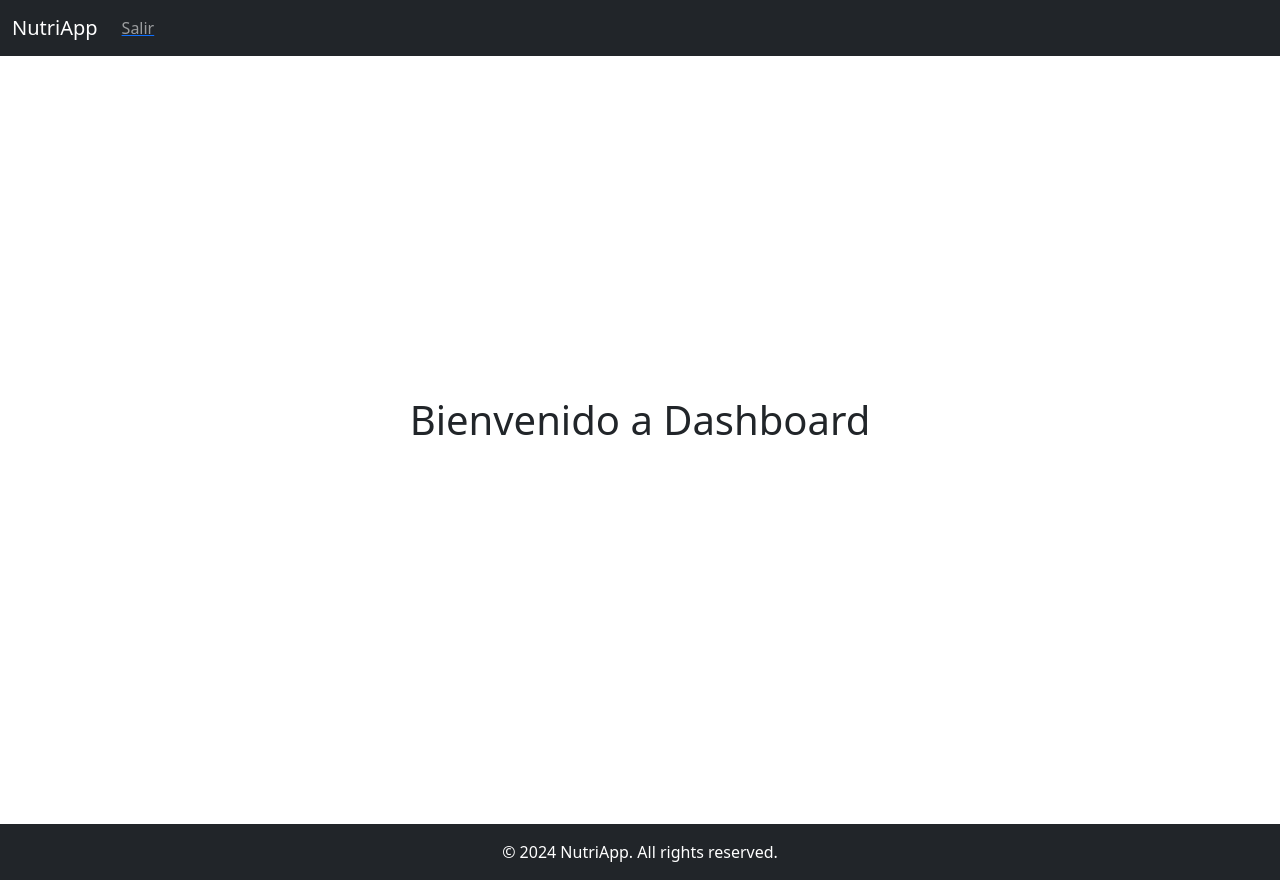
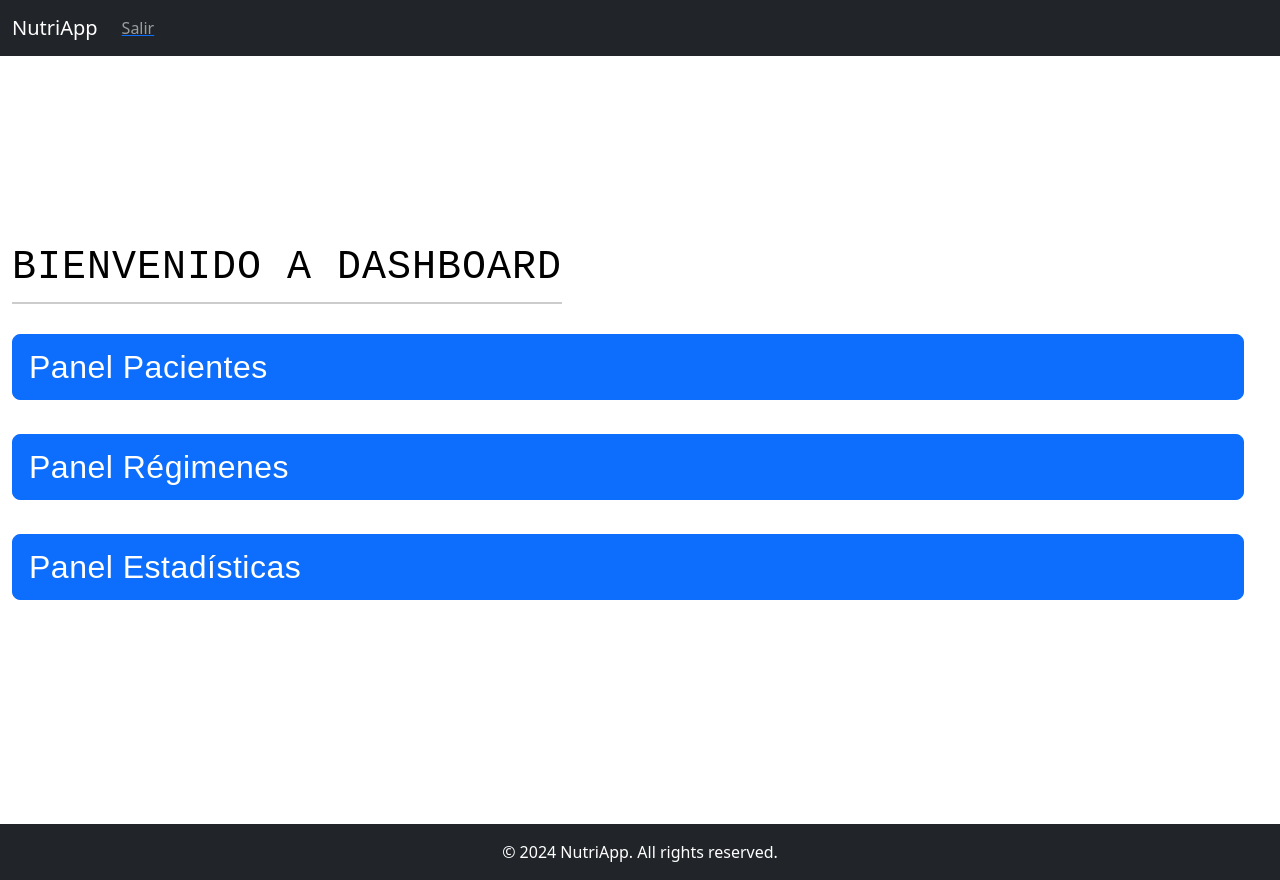
Before and after one commit to karen-rm/Modulo-Nutriologo, a React (Vite) app in the folder frontend/: page /dashboard in a window 1280 px wide. Built offline with nearby package versions, Linux system fonts and the light colour scheme; sample sign-in values are in the browser's storage.

Commit message:
Botones a los paneles agregados en Dashboard.jsx

```diff
--- a/frontend/src/pages/Dashboard.jsx
+++ b/frontend/src/pages/Dashboard.jsx
@@ -1,11 +1,33 @@
 import "bootstrap/dist/css/bootstrap.min.css";
 import { MainLayout } from "../layouts/MainLayout";
+import './css/style_dashboard.css';
 
 export const Dashboard = () => {
   return (
     <MainLayout>
-      <div className="container-fluid vh-100 d-flex flex-column justify-content-center align-items-center">
-        <h1 className="text-center">Bienvenido a Dashboard</h1>
+      <div className="container-fluid vh-100 d-flex flex-column justify-content-center align-items-start">
+        <h1 className='title'>Bienvenido a Dashboard</h1>
+
+        <div className="row w-100">
+          <div className="col-12 mb-4">
+            <div className="d-grid">
+					    <button type="button" className="btn btn-primary btn-lg text-start btn-text">Panel Pacientes</button>
+				    </div>
+          </div>
+
+          <div className="col-12 mb-4">
+            <div className="d-grid">
+					    <button type="button" className="btn btn-primary btn-lg text-start btn-text">Panel Régimenes</button>
+				    </div>
+          </div>
+
+          <div className="col-12 mb-4">
+            <div className="d-grid">
+					    <button type="button" className="btn btn-primary btn-lg text-start btn-text">Panel Estadísticas</button>
+				    </div>
+          </div>
+        </div>
+
       </div>
     </MainLayout>
   );
--- /dev/null
+++ b/frontend/src/pages/css/style_dashboard.css
@@ -0,0 +1,17 @@
+.title {
+  font-size: 2.5rem;
+  font-family: 'Courier New', Courier, monospace;
+  color: black;
+  margin: 20px 0;
+  text-transform: uppercase;
+  letter-spacing: 1px;
+  border-bottom: 2px solid #ccc;
+  padding-bottom: 10px;
+}
+
+.btn-text {
+  font-size: 2rem;
+  font-family:Arial, Helvetica, sans-serif;
+  letter-spacing: 0.5px;
+  margin-top: 10px;
+}
```
Also changed, not shown: 1 other file (tests, documents, lock files or other folders).
